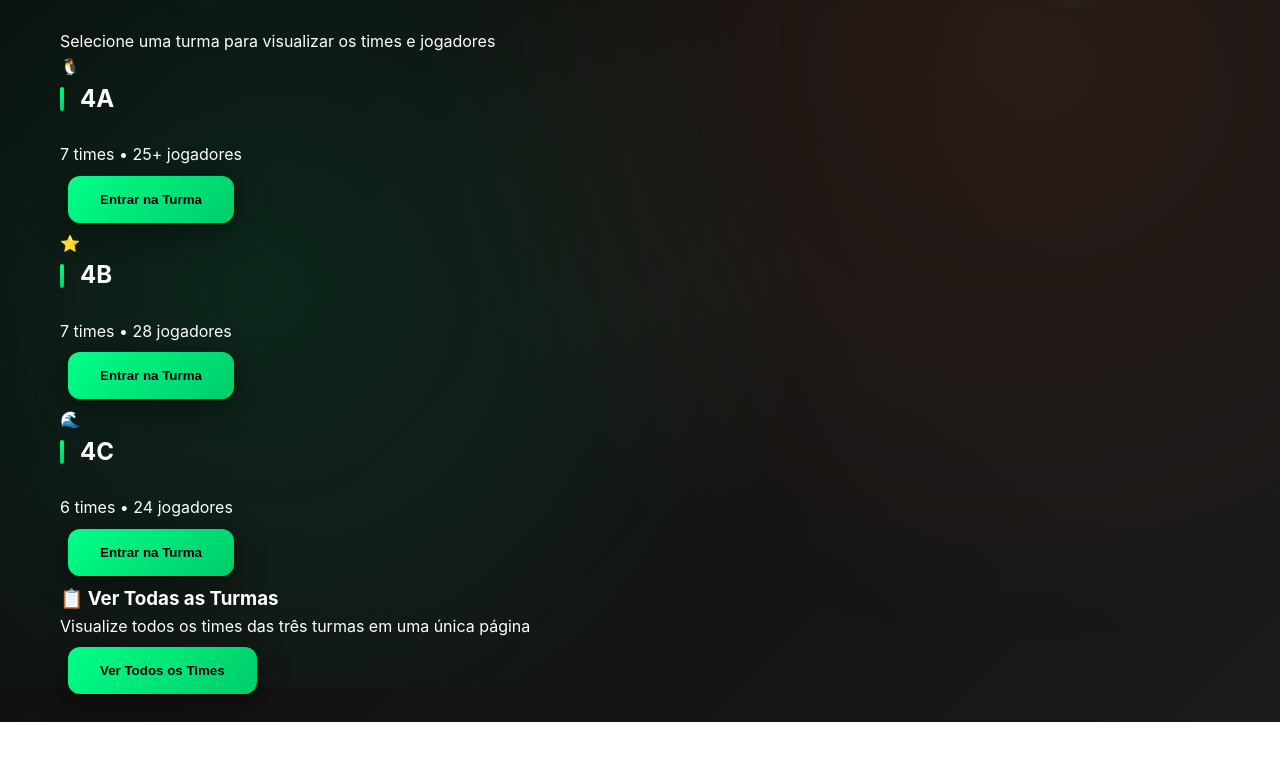
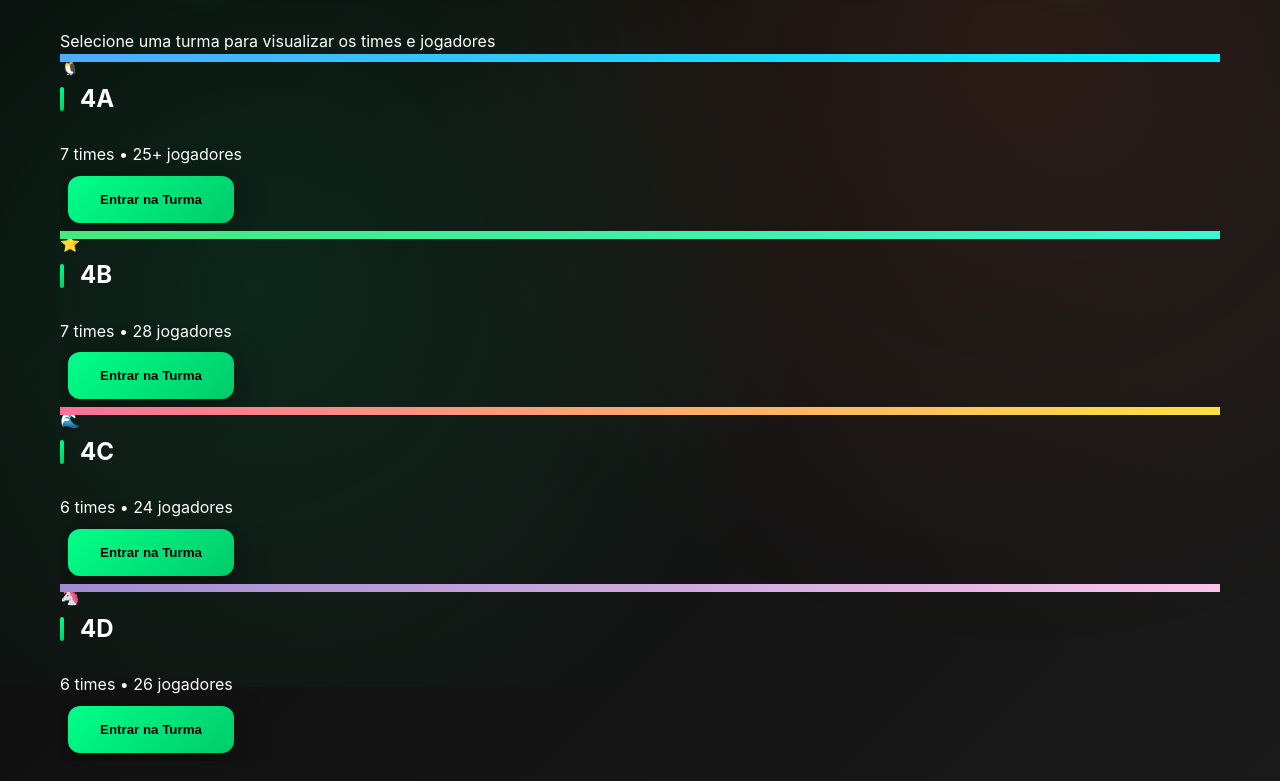
Before and after one commit to Nansinyx26/sistemafuteboldebotao, a plain HTML site: page index.html in a window 1280 px wide. Shown: the part 113-894 px from the top of the page. Before the commit the page ends 835 px from the top, so only its background shows below. Drawn offline with nearby package versions, Linux system fonts and the light colour scheme.

Commit message:
Update index.html

```diff
--- a/index.html
+++ b/index.html
@@ -4,11 +4,40 @@
 <head>
     <meta charset="UTF-8">
     <meta name="viewport" content="width=device-width, initial-scale=1.0">
-    <title>Turmas 4A, 4B e 4C - Página Principal</title>
+    <title>Turmas 4A, 4B, 4C e 4D - Página Principal</title>
     <script src="https://cdnjs.cloudflare.com/ajax/libs/chart.js/3.9.1/chart.min.js"></script>
     <link rel="stylesheet" href="styles.css">
     <style>
+        .turma-card::before {
+            content: '';
+            position: absolute;
+            top: 0;
+            left: 0;
+            right: 0;
+            height: 8px;
+            z-index: 1;
+        }
 
+        .turma-4a::before {
+            background: linear-gradient(90deg, #4facfe 0%, #00f2fe 100%);
+        }
+
+        .turma-4b::before {
+            background: linear-gradient(90deg, #43e97b 0%, #38f9d7 100%);
+        }
+
+        .turma-4c::before {
+            background: linear-gradient(90deg, #fa709a 0%, #fee140 100%);
+        }
+
+        .turma-4d::before {
+            background: linear-gradient(90deg, #a18cd1 0%, #fbc2eb 100%);
+        }
+
+        .turma-card {
+            position: relative;
+            overflow: hidden;
+        }
     </style>
 </head>
 
@@ -40,12 +69,13 @@
                 <p>6 times • 24 jogadores</p>
                 <button class="enter-btn">Entrar na Turma</button>
             </div>
-        </div>
 
-        <div class="all-teams-card" onclick="goToAllTeams()">
-            <h3>📋 Ver Todas as Turmas</h3>
-            <p>Visualize todos os times das três turmas em uma única página</p>
-            <button class="all-teams-btn">Ver Todos os Times</button>
+            <div class="turma-card turma-4d" onclick="goToTurma('4d')">
+                <span class="turma-icon">🦄</span>
+                <h2>4D</h2>
+                <p>6 times • 26 jogadores</p>
+                <button class="enter-btn">Entrar na Turma</button>
+            </div>
         </div>
     </div>
 
@@ -61,25 +91,20 @@
                 case '4c':
                     window.location.href = 'turma-4c.html';
                     break;
+                case '4d':
+                    window.location.href = 'turma-4d.html';
+                    break;
             }
         }
 
-        function goToAllTeams() {
-            window.location.href = 'todas-turmas.html';
-        }
-
         // Adiciona efeito de hover com movimento suave
-        document.querySelectorAll('.turma-card, .all-teams-card').forEach(card => {
+        document.querySelectorAll('.turma-card').forEach(card => {
             card.addEventListener('mouseenter', function() {
-                this.style.transform = this.classList.contains('turma-card') ?
-                    'translateY(-10px) scale(1.05)' :
-                    'translateY(-5px)';
+                this.style.transform = 'translateY(-10px) scale(1.05)';
             });
 
             card.addEventListener('mouseleave', function() {
-                this.style.transform = this.classList.contains('turma-card') ?
-                    'translateY(0) scale(1)' :
-                    'translateY(0)';
+                this.style.transform = 'translateY(0) scale(1)';
             });
         });
     </script>
```
